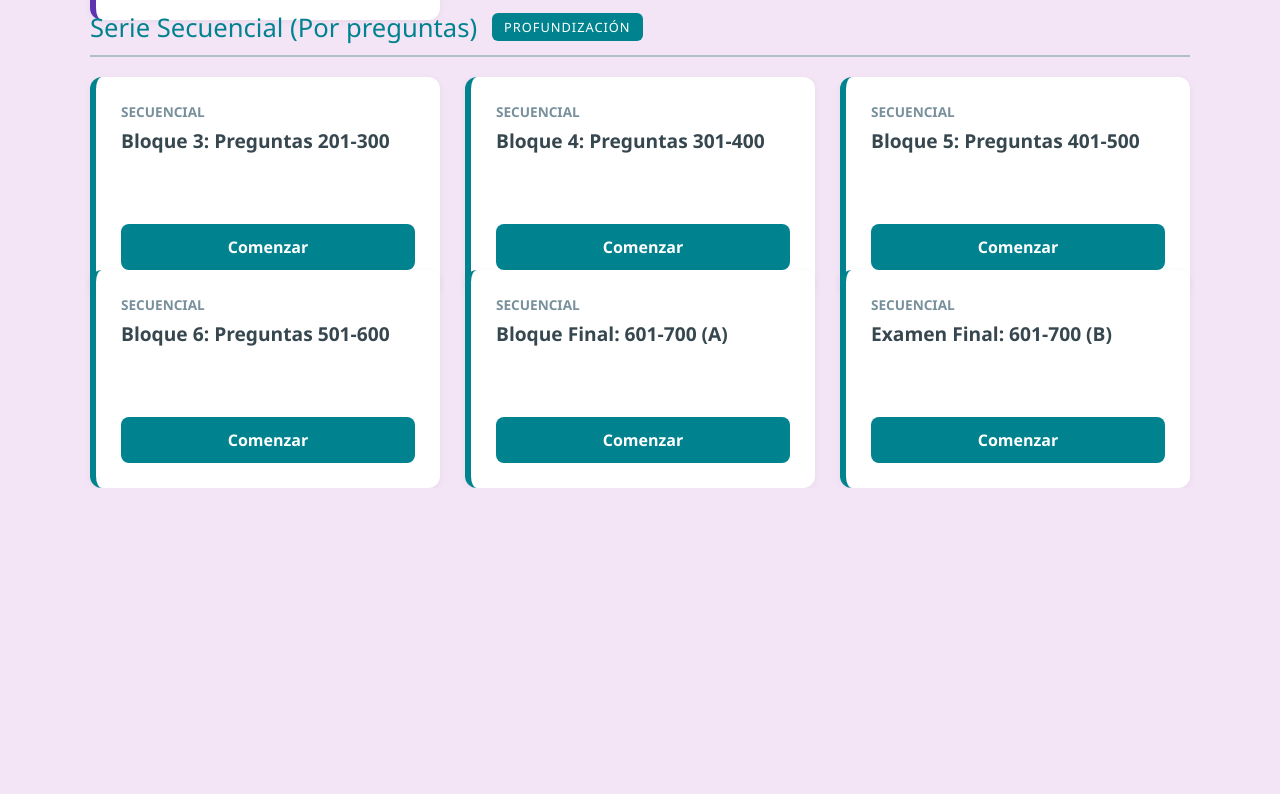
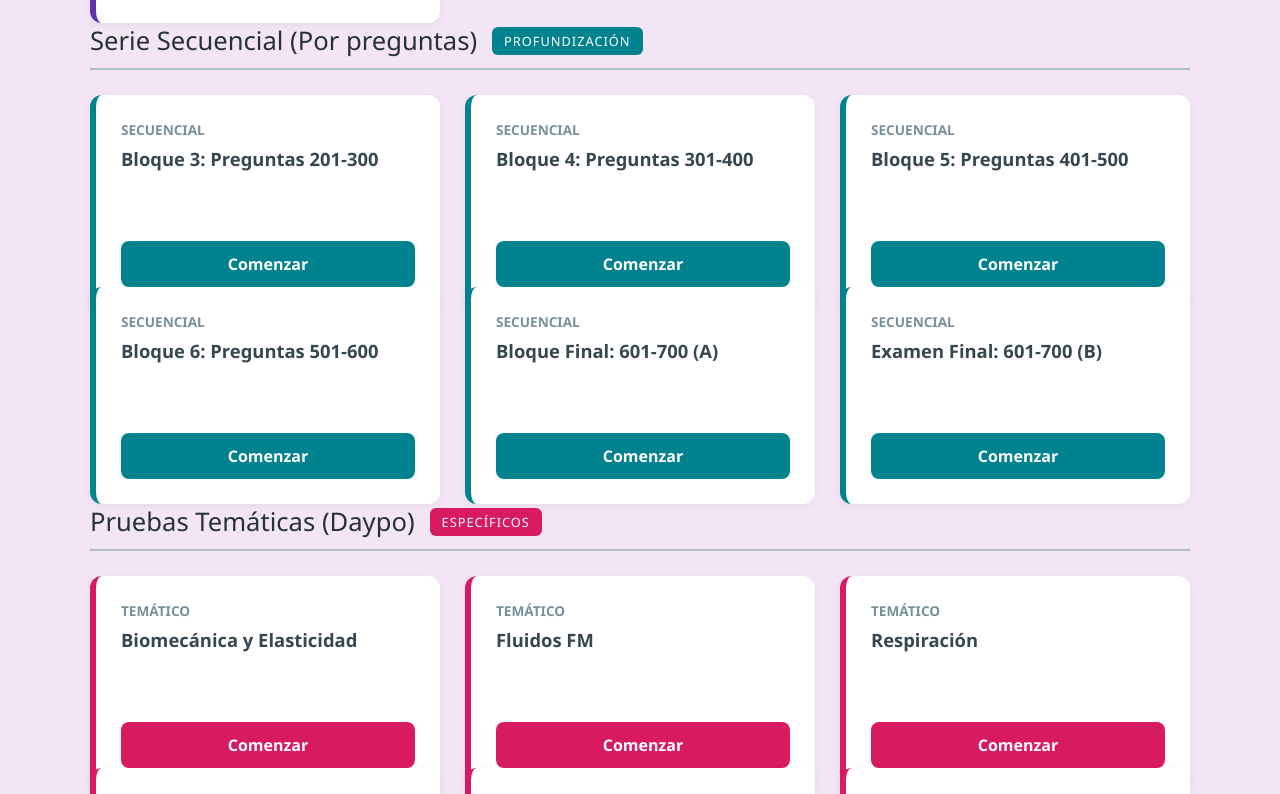
Before and after one commit to santiagodiazf/medicina-1-1, a plain HTML site: page INDICE FISICA.html in a window 1280 px wide. Shown: the part 706-1500 px from the top of the page. Before the commit the page ends 1194 px from the top, so only its background shows below. Drawn offline with Linux system fonts and the light colour scheme.

Commit message:
Update styles and add new thematic tests section

```diff
--- a/INDICE FISICA.html
+++ b/INDICE FISICA.html
@@ -39,10 +39,10 @@
         /* Secciones */
         .section-title {
             font-size: 1.6em;
-            margin: 40px 0 20px 0;
+            margin: 50px 0 25px 0;
             padding-bottom: 10px;
             border-bottom: 2px solid #b0bec5;
-            color: var(--secondary);
+            color: var(--text);
             display: flex;
             align-items: center;
         }
@@ -60,6 +60,7 @@
         }
         .badge-gen { background-color: var(--primary); }
         .badge-bloque { background-color: var(--secondary); }
+        .badge-daypo { background-color: var(--accent); }
 
         /* Rejilla */
         .grid-container {
@@ -90,6 +91,7 @@
         /* Estilos específicos */
         .card-gen { border-left-color: var(--primary); }
         .card-bloque { border-left-color: var(--secondary); }
+        .card-daypo { border-left-color: var(--accent); }
 
         .card-cat {
             font-size: 0.85em;
@@ -101,7 +103,7 @@
 
         .test-title {
             font-weight: 700;
-            font-size: 1.2em;
+            font-size: 1.15em;
             margin-bottom: 10px;
             color: #37474f;
             line-height: 1.3;
@@ -122,6 +124,7 @@
 
         .btn-gen { background-color: var(--primary); }
         .btn-bloque { background-color: var(--secondary); }
+        .btn-daypo { background-color: var(--accent); }
 
         .btn-start:hover { opacity: 0.9; }
 
@@ -131,12 +134,12 @@
 
     <header>
         <h1>Física Médica</h1>
-        <div class="subtitle">Simuladores y Exámenes por Bloques</div>
+        <div class="subtitle">Simuladores, Exámenes y Pruebas Temáticas</div>
     </header>
 
     <div class="section-title">
         Simuladores Generales
-        <span class="badge badge-gen">Repaso</span>
+        <span class="badge badge-gen">Repaso Global</span>
     </div>
     <div class="grid-container" id="container-gen"></div>
 
@@ -145,6 +148,12 @@
         <span class="badge badge-bloque">Profundización</span>
     </div>
     <div class="grid-container" id="container-bloques"></div>
+
+    <div class="section-title">
+        Pruebas Temáticas (Daypo)
+        <span class="badge badge-daypo">Específicos</span>
+    </div>
+    <div class="grid-container" id="container-daypo"></div>
 
     <script>
         // --- 1. SIMULADORES GENERALES ---
@@ -163,6 +172,17 @@
             { file: 'FISICA8.html', title: 'Bloque 6: Preguntas 501-600', cat: 'Secuencial' },
             { file: 'FISICA9.html', title: 'Bloque Final: 601-700 (A)', cat: 'Secuencial' },
             { file: 'FISICA10.html', title: 'Examen Final: 601-700 (B)', cat: 'Secuencial' }
+        ];
+
+        // --- 3. PRUEBAS TEMÁTICAS (NUEVO BLOQUE) ---
+        const seriesDaypo = [
+            { file: 'DAYPO FISICA1.html', title: 'Biomecánica y Elasticidad', cat: 'Temático' },
+            { file: 'DAYPO FISICA2.html', title: 'Fluidos FM', cat: 'Temático' },
+            { file: 'DAYPO FISICA3.html', title: 'Respiración', cat: 'Temático' },
+            { file: 'DAYPO FISICA4.html', title: 'Ondas y Ultrasonidos', cat: 'Temático' },
+            { file: 'DAYPO FISICA5.html', title: 'Termodinámica', cat: 'Temático' },
+            { file: 'DAYPO FISICA6.html', title: 'Bioelectricidad y RM', cat: 'Temático' },
+            { file: 'DAYPO FISICA7.html', title: 'Radiaciones', cat: 'Temático' }
         ];
 
         // --- FUNCIÓN RENDERIZADO ---
@@ -188,6 +208,7 @@
         document.addEventListener('DOMContentLoaded', () => {
             renderSection(seriesGeneral, 'container-gen', 'card-gen', 'btn-gen');
             renderSection(seriesBloques, 'container-bloques', 'card-bloque', 'btn-bloque');
+            renderSection(seriesDaypo, 'container-daypo', 'card-daypo', 'btn-daypo');
         });
 
     </script>
```
